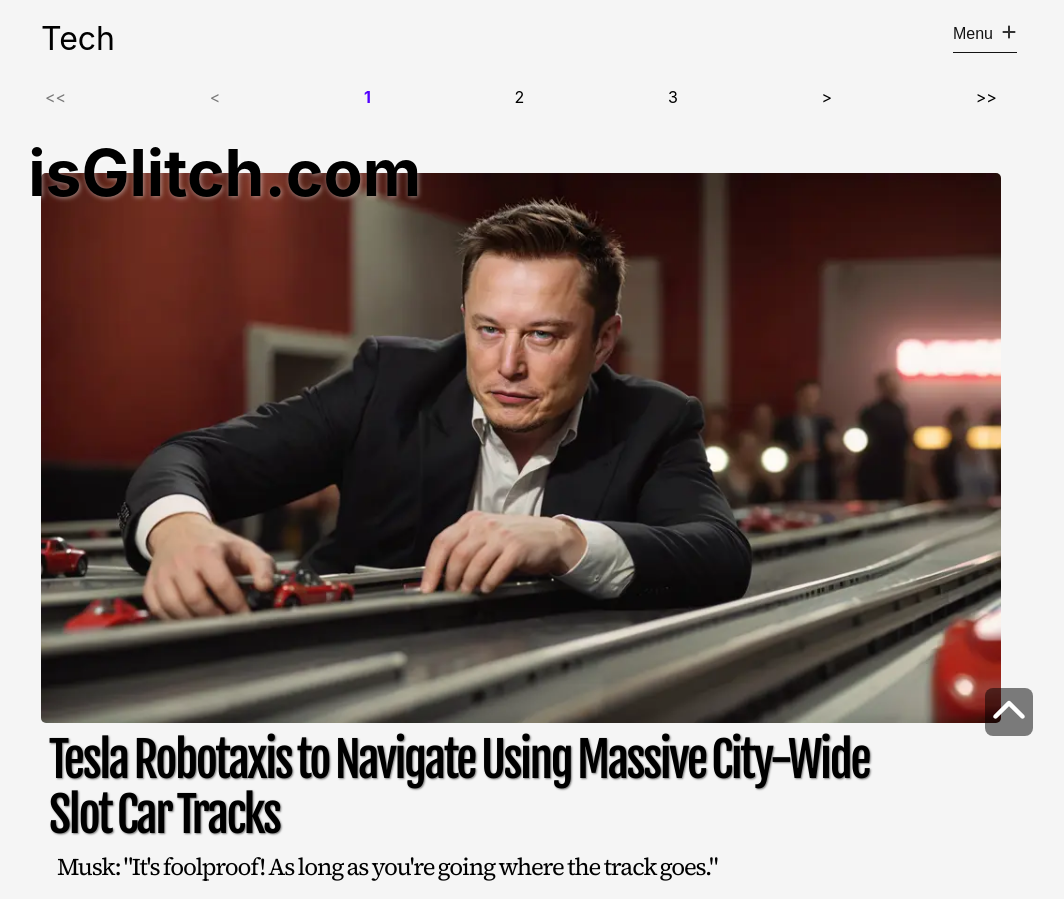
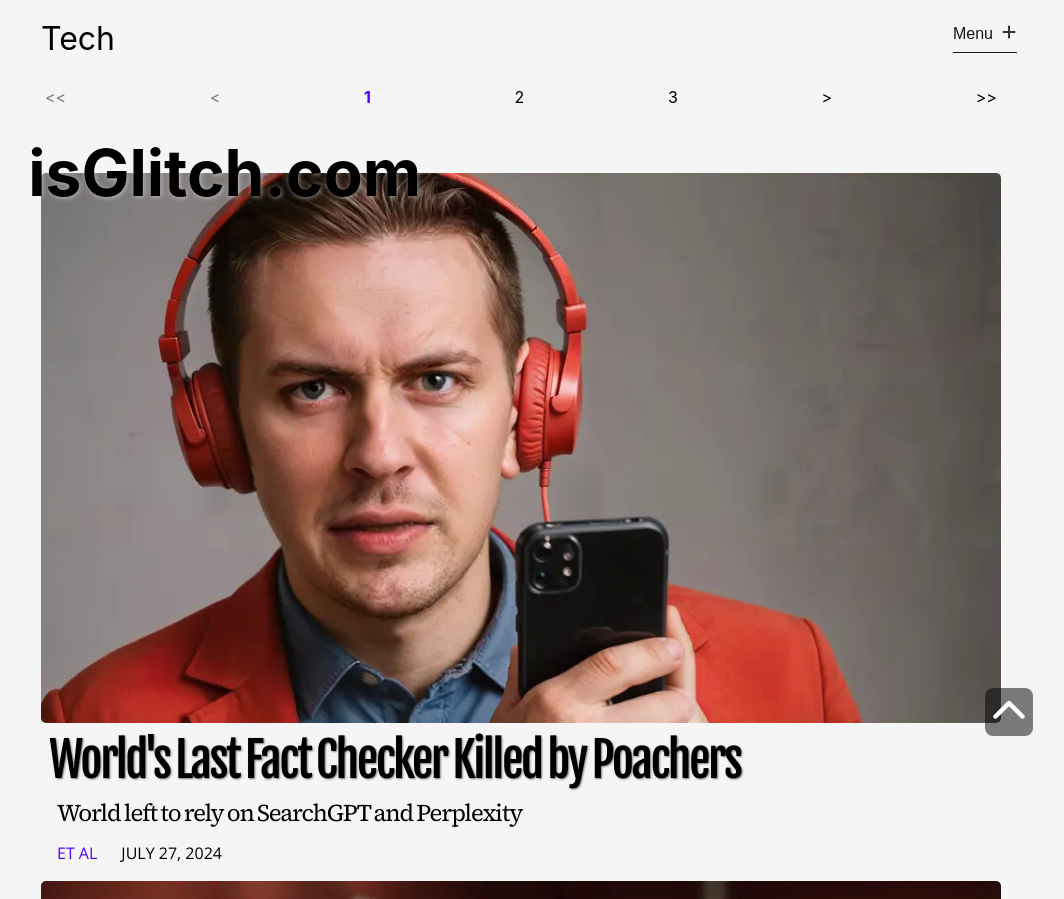
Before and after one commit to orbithammer/isGlitch, a React (Vite) app: page /tech in a window 1280 px wide. Shown: the top 899 px of the page, without its empty margins (119-1183 px from the left). Built offline with nearby package versions, Linux system fonts and the light colour scheme; a web font is replaced by a local one.

Commit message:
20240727 update

```diff
--- a/src/data/articles.ts
+++ b/src/data/articles.ts
@@ -1733,4 +1733,31 @@
             `Spence, who has since gone into hibernation in a Faraday cage, was unavailable for comment. His last coherent tweet simply read: "I miss the days when our biggest problem was bricking people's perfectly good speakers. Note to self: in v2, add an off switch."`,
         ]
     },
+    {
+        id: 75,
+        articleUrl: `20240727-sonos-ceos-brain`,
+        category: `tech`,
+        img: `/images/20240726-sonos-ceos-brain.webp`,
+        alt: `TODO`,
+        header: `World's Last Fact Checker Killed by Poachers`,
+        subhead: `World left to rely on SearchGPT and Perplexity`,
+        tags: [`OpenAI`, `SearchAI`, `Perlexity`],
+        author: `Et Al`,
+        datePublished: new Date(2024,6,27,15),
+        articleBody: [
+            `The tech world reeled yesterday as news broke that the last known fact checker had been ruthlessly hunted to extinction. The final victim, 43-year-old Jennifer Larsson, was reportedly ambushed while attempting to verify a viral tweet about a politician's shoe size.`,
+
+            `This grim outcome is the result of a years-long campaign by poachers seeking the spines of fact checkers for a dubious erectile dysfunction remedy. "Fact checker spine powder is the ultimate virility booster," claimed Dr. Robert Kensington, a self-proclaimed expert in "alternative medicine." "Their rigid commitment to truth translates to... other areas."`,
+
+            `As humanity grapples with this loss, tech giants have rushed to fill the void. SearchGPT, the lovechild of a popular search engine and a large language model, proudly announced it could generate facts faster than any human could research them. "Why spend hours verifying information when we can fabricate it in milliseconds?" boasted CEO Sam Altman.`,
+
+            `Not to be outdone, Perplexity unveiled its new slogan: "Why be correct when you can be confident?" The AI-powered answer engine promised to deliver responses with unwavering certainty, regardless of their accuracy.`,
+
+            `Critics argue that relying on AI for facts is like asking a toddler to perform brain surgery – entertaining, but potentially catastrophic. However, proponents claim that in a world where truth is subjective, hallucinated facts are just as valid as real ones.`,
+
+            `"It's a dark day for reality," lamented Dr. Olivia Martinez former head of the now-defunct International Institute of Fact-Checking. "With fact checkers gone, we're left at the mercy of AI language models and their hallucinatory ramblings. On the bright side, at least the poachers will have to find a new source for their quack remedies."`,
+
+            `As we bid farewell to fact-checking, one can't help but wonder: in this brave new world of AI-generated "truths" and spine-powder placebos, will anyone even notice the difference?`,
+        ]
+    },
 ]
```
Also changed, not shown: public/images/20240727-sonos-ceos-brain.webp (added).
